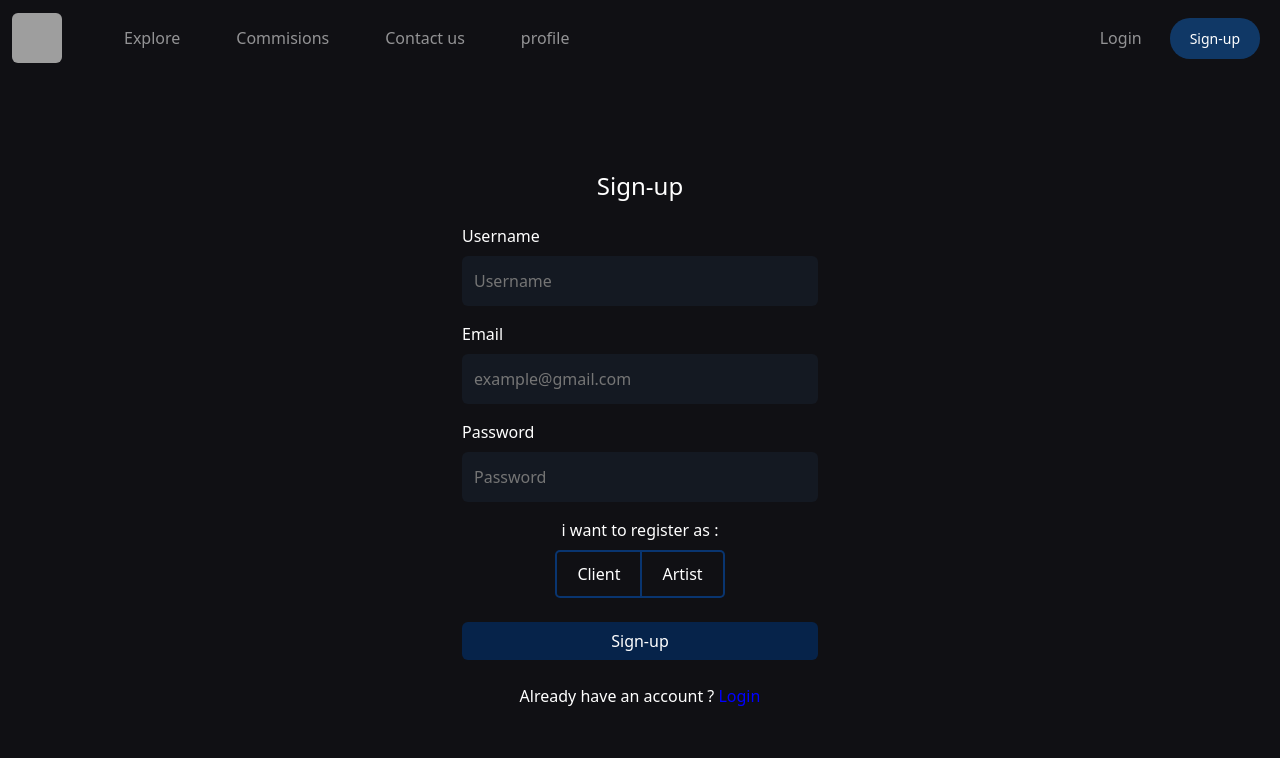
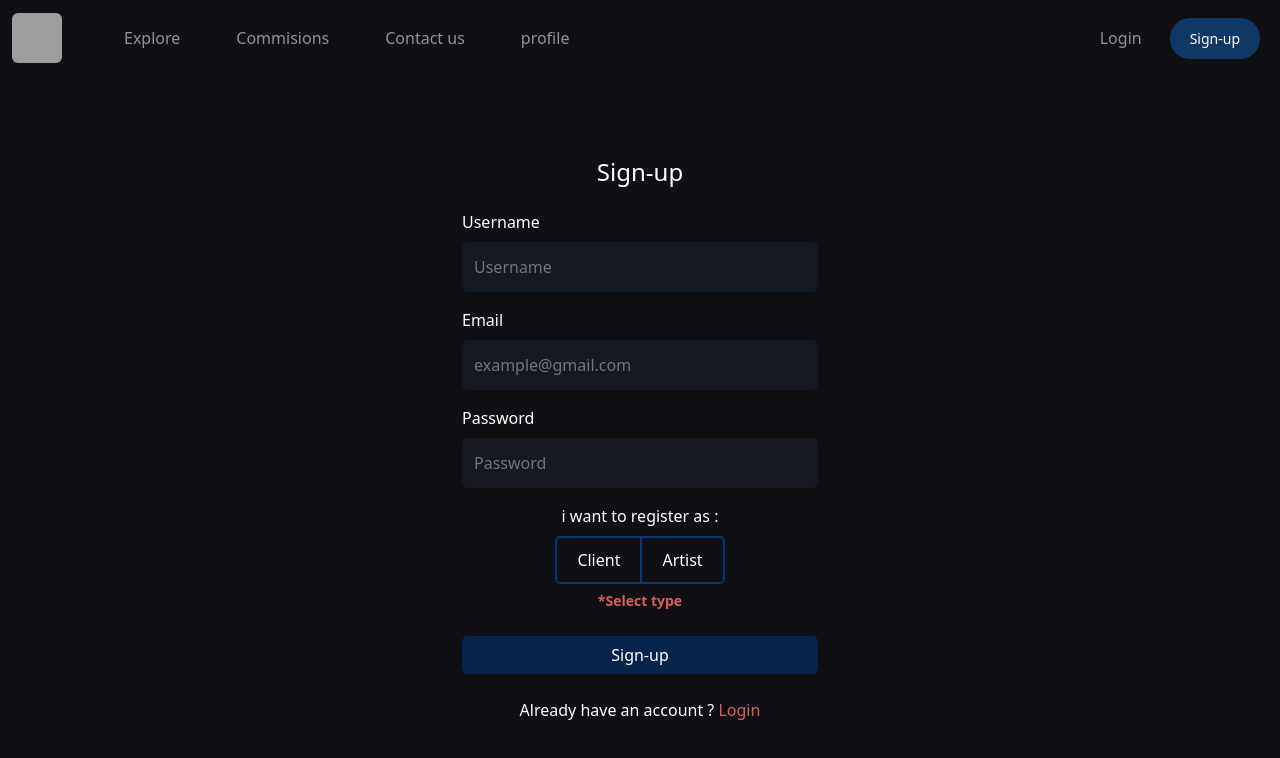
Before and after one commit to FeresBhar/artcave, an Angular app: page /sign-up in a window 1280 px wide. Shown: the top 758 px of the page. Built offline with nearby package versions, Linux system fonts and the light colour scheme; grey boxes are pictures that could not be loaded.

Commit message:
fully fixed signup

```diff
--- a/src/app/login/login.component.css
+++ b/src/app/login/login.component.css
@@ -25,7 +25,7 @@ input::placeholder{
     background-color: #06234a;
 }
 .link{
-    color: blue;
+    color:rgb(220, 92, 92);
     text-decoration: none;
 }
 .btn:hover{
--- a/src/app/sign-up/sign-up.component.css
+++ b/src/app/sign-up/sign-up.component.css
@@ -49,21 +49,18 @@ input::placeholder{
     background-color: #06234a;
 }
 
-.btn:disabled{
-    border: none;
-}
 .btn:hover{
     background-color: #04162f;
 }
 .link{
-    color: blue;
+    color: rgb(220, 92, 92);
     text-decoration: none;
 }
 
 input.ng-invalid.ng-touched{
-    border: rgb(98, 0, 0) 2px solid;
+    border: rgb(171, 36, 36) 2px solid;
 }
 small{
-    color: rgb(173, 0, 0);
+    color: rgb(172, 55, 55);
     font-weight: bold;
 }
--- a/src/app/sign-up/sign-up.component.html
+++ b/src/app/sign-up/sign-up.component.html
@@ -6,18 +6,33 @@
                 <div class="mb-3">
                     <label for="username" class="form-label">Username</label>
                     <input type="text" class="form-control" name="Username" placeholder ="Username" formControlName="Username" required >
+                    <div *ngIf="Signup.get('Username')?.invalid && Signup.get('Username')?.touched">
+                        <small *ngIf="Signup.get('Username')?.errors?.['pattern']">
+                            *Please enter only letters and numbers
+                        </small>
+                    </div>
                 </div>
 
                 <div class="mb-3">
                     <label for="email" class="form-label ">Email</label>
                     <input type="email" name="Email" class="form-control " placeholder ="example@gmail.com" formControlName="Email" required email >
-
+                    <small *ngIf="Signup.get('Email')?.invalid && Signup.get('Email')?.touched && Signup.get('Email')?.errors?.['email']">
+                        *Invalid email format
+                    </small>
                 </div>
 
                 <div class="mb-3">
                     <label for="password" class="form-label">Password</label>
                     <input type="password" class="form-control" name="Password" formControlName="Password" placeholder ="Password" required >
+                    <div *ngIf="Signup.get('Password')?.invalid && Signup.get('Password')?.touched ">
+                        <small *ngIf="Signup.get('Password')?.errors?.['minlength']?.['requiredLength']">
+                            *Please enter at least 6 caracters
+                        </small>
+                        <small *ngIf="Signup.get('Password')?.errors?.['pattern']" >
+                            *Please enter only letters and numbers
+                        </small>
 
+                    </div>
                 </div>
 
                 <p class="mb-2 text-center ">i want to register as : </p>
@@ -28,9 +43,15 @@
 
                     <input type="radio" id="option2" name="type" value="A" formControlName="type" required>
                     <label for="option2">Artist</label>
+                    <div *ngIf="Signup.get('type')?.invalid" class="mt-1">
+                        <small style="color: rgb(220, 92, 92);">
+                            *Select type
+                        </small>
+
+                    </div>
                 </div>
 
-                <button type="submit" class="btn custom-color  w-100 mb-4 " >Sign-up</button>
+                <button type="submit" class="btn custom-color  w-100 mb-4">Sign-up</button>
                 <p class="text-center">Already have an account  ? <a class="link" routerLink='/login'>Login</a></p>
 
             </form>
--- a/src/app/sign-up/sign-up.component.ts
+++ b/src/app/sign-up/sign-up.component.ts
@@ -1,8 +1,8 @@
 import { NgIf } from '@angular/common';
-import { HttpClient  } from '@angular/common/http';
+import { HttpClient ,HttpClientModule  } from '@angular/common/http';
 import { Component, OnInit} from '@angular/core';
 import { FormsModule,FormGroup, ReactiveFormsModule, FormControl , Validators} from '@angular/forms';
-import { RouterLink } from '@angular/router';
+import { Router, RouterLink } from '@angular/router';
 
 
 import Swal from 'sweetalert2';
@@ -16,34 +16,44 @@ import Swal from 'sweetalert2';
 })
 export class SignUpComponent implements OnInit {
 
-    constructor(private http : HttpClient) {}
+    constructor(private http : HttpClient,private router:Router) {}
 
     Signup : FormGroup = new FormGroup({})
 
     ngOnInit(): void {
         this.Signup= new FormGroup({
-          Username : new FormControl(null,Validators.required),
+          Username : new FormControl(null,[Validators.required, Validators.pattern('[a-zA-Z0-9]*')]),
           Email : new FormControl(null , [Validators.required ,Validators.email] ),
-          Password : new FormControl(null),
-          type : new FormControl(null)
+          Password : new FormControl(null,[Validators.required,Validators.minLength(6), Validators.pattern('[a-zA-Z0-9]*'), Validators.pattern('[a-zA-Z0-9]*')]),
+          type : new FormControl(null,Validators.required)
         })
     }
 
+    OnSignupSubmit() {
+
+      if(this.Signup.valid){
+        this.http.post("http://localhost/api/signup.php",this.Signup.value).subscribe((res : any) => {
+          if (res.result == "User added successfully") {
+            Swal.fire({
+              title: "Good job!",
+              text: res.result,
+              icon: "success"
+            });
+            this.router.navigate(['/login']);
+          } else {
+            Swal.fire({
+              title: "Oops...",
+              text: res.result,
+              icon: "error"
+            });
+          }
+        },
+          (error) => {
+          console.error("Error:", error);
+          });
+        }
+
+      }
 
 
-    OnSignupSubmit() {
-
-      console.log(this.Signup);
-
-      this.http.post("http://localhost/api/signup.php",this.Signup.value).subscribe((res) => {
-          console.log(res);
-          Swal.fire({
-            title: "Good job!",
-            text: "User created successfully!",
-            icon: "success"
-          });},
-          (error) => {
-          console.error("Error:", error);
-          });}
-
 }
```
